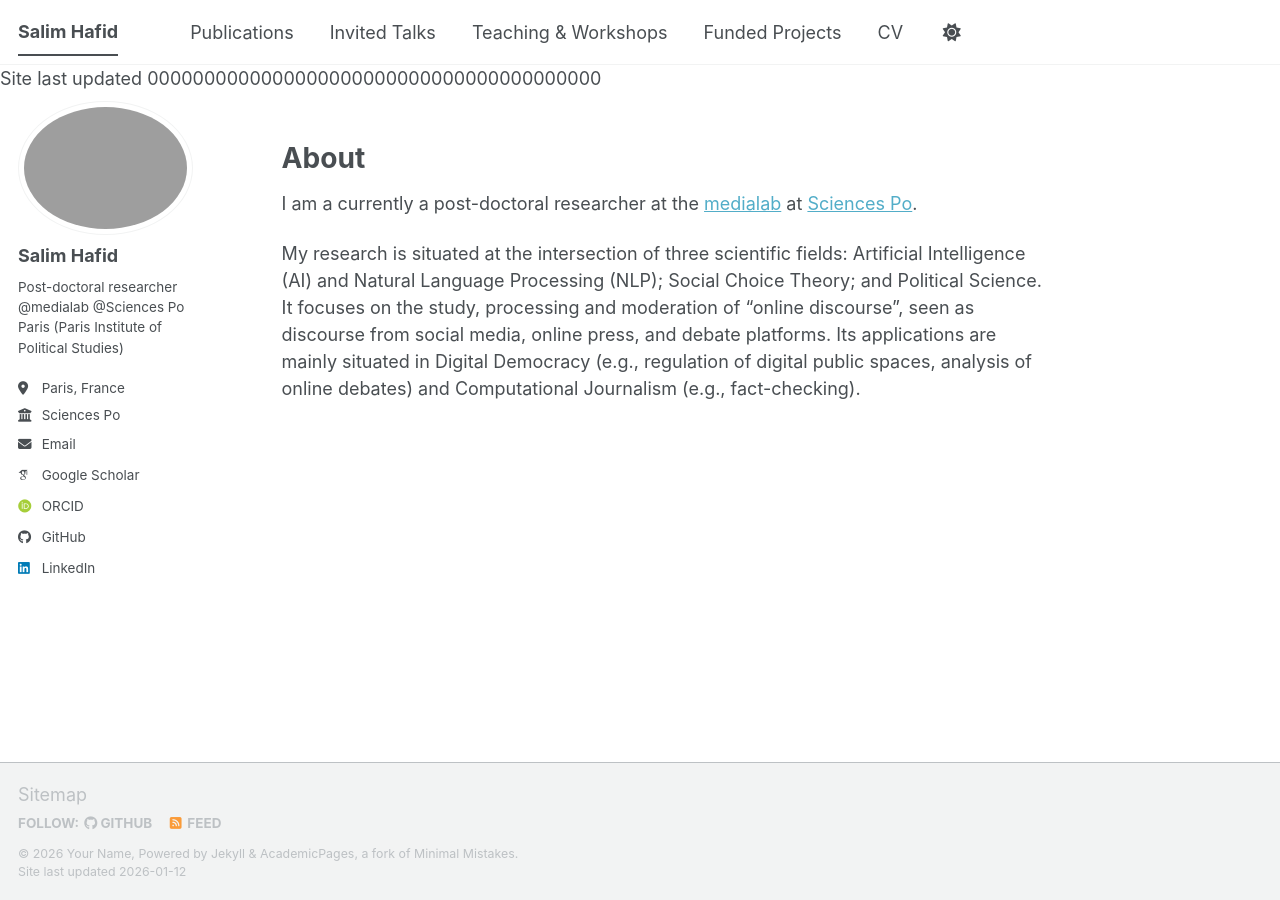
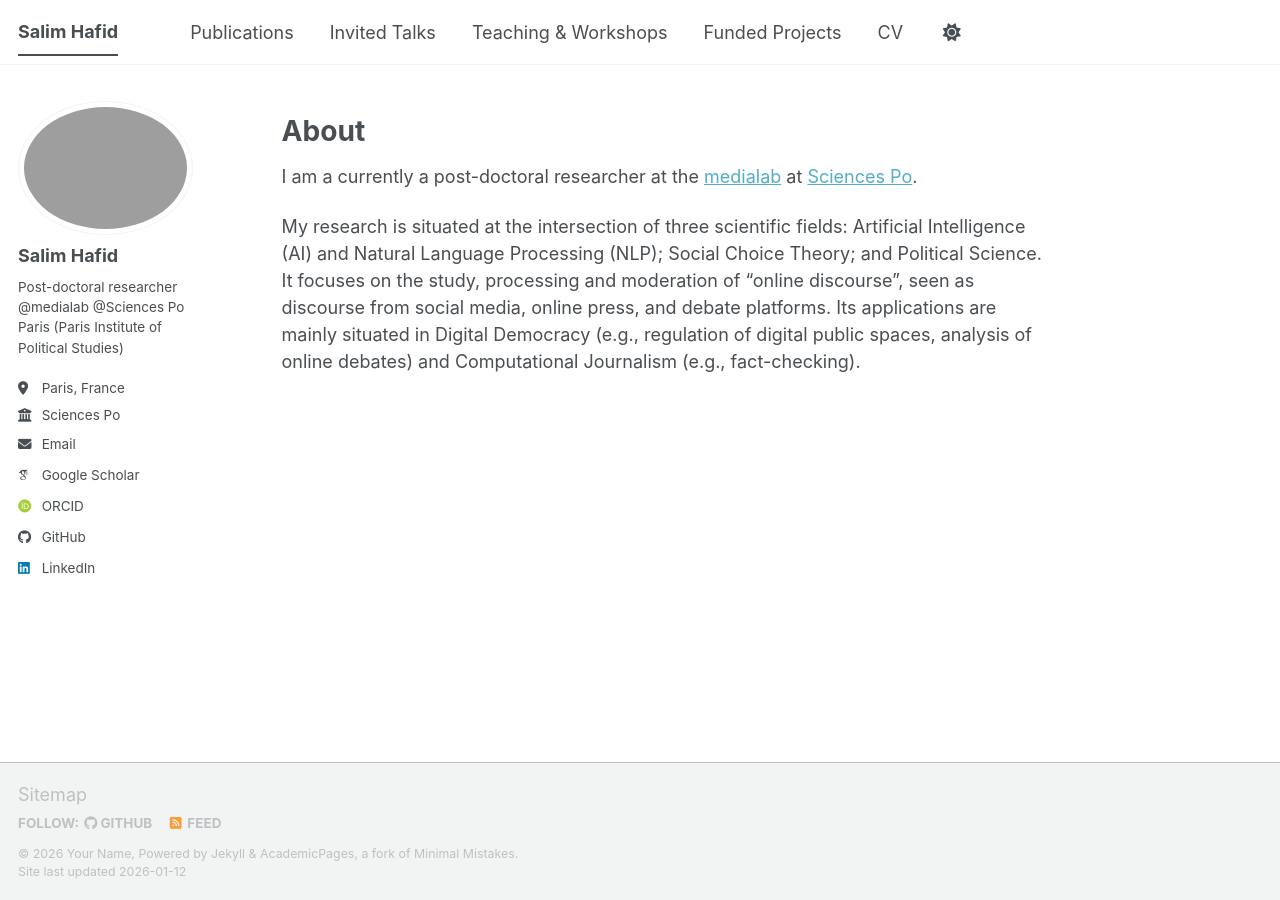
Before and after one commit to salim-hafid/salim-hafid.github.io, a Jekyll site: the page built from _pages/about.md, in a window 1280 px wide. Built offline with Jekyll 4.4.1, drawn with Linux system fonts in a browser that asks for light colours; some web fonts are replaced; a script bundle is joined from its source files by our own code; library files that are not in the unit come from our copies.

Commit message:
Remove last updated revision from default layout
Removed the line displaying the site last updated revision.

```diff
--- a/_layouts/default.html
+++ b/_layouts/default.html
@@ -16,7 +16,6 @@
     {% include browser-upgrade.html %}
     {% include masthead.html %}
 
-    Site last updated {{ site.github.build_revision }}
     {{ content }}
 
     <div class="page__footer">
```
